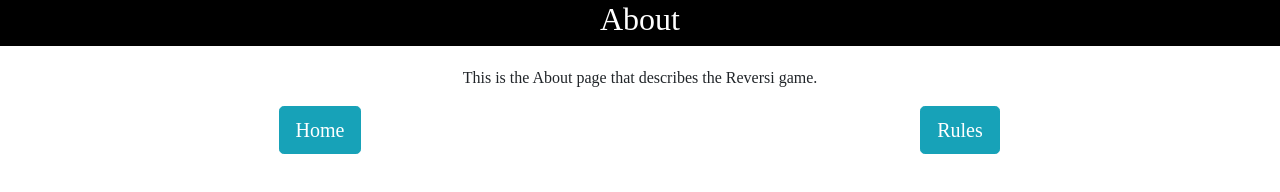
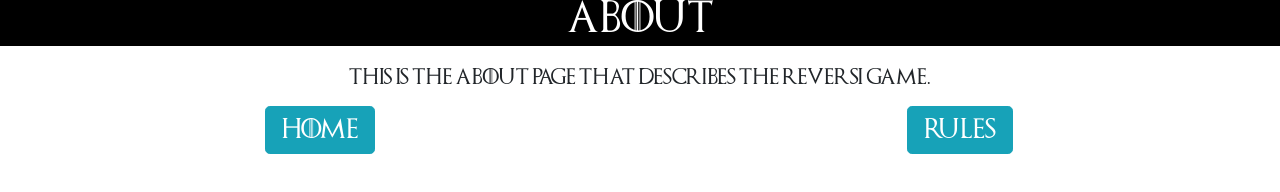
Before and after one commit to abarot2018/reversi, a website: page public/about.html in a window 1280 px wide. Drawn offline with nearby package versions, Linux system fonts and the light colour scheme; a web font is replaced by a local one.

Commit message:
Update about.html

```diff
--- a/public/about.html
+++ b/public/about.html
@@ -14,7 +14,7 @@
 
       @font-face {
     	font-family: got_font;
-    	src: url('/fonts/game_of_thrones.ttf');
+    	src: url('assets/fonts/game_of_thrones.ttf');
 		}
 
 	h2,
```
